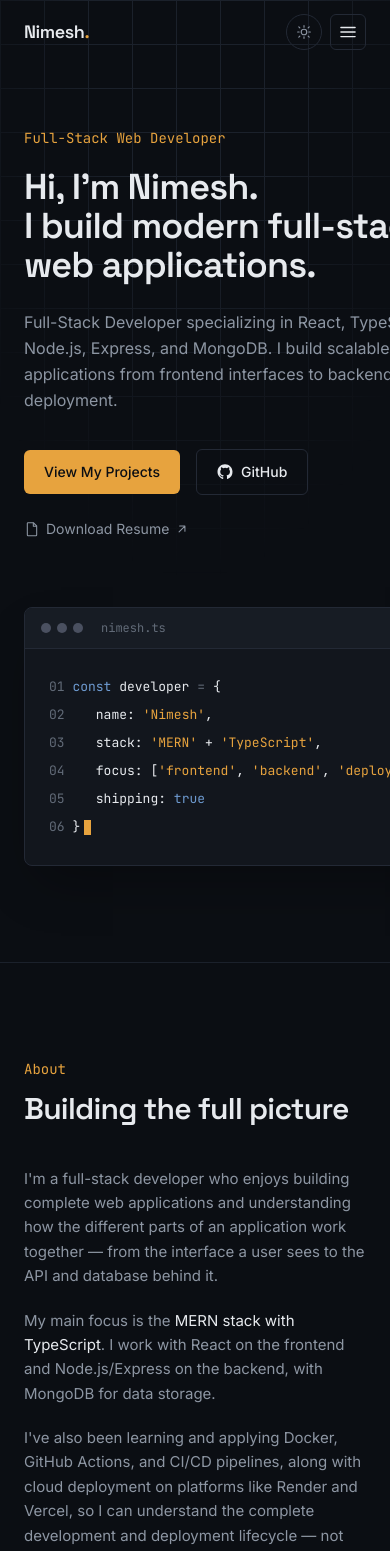
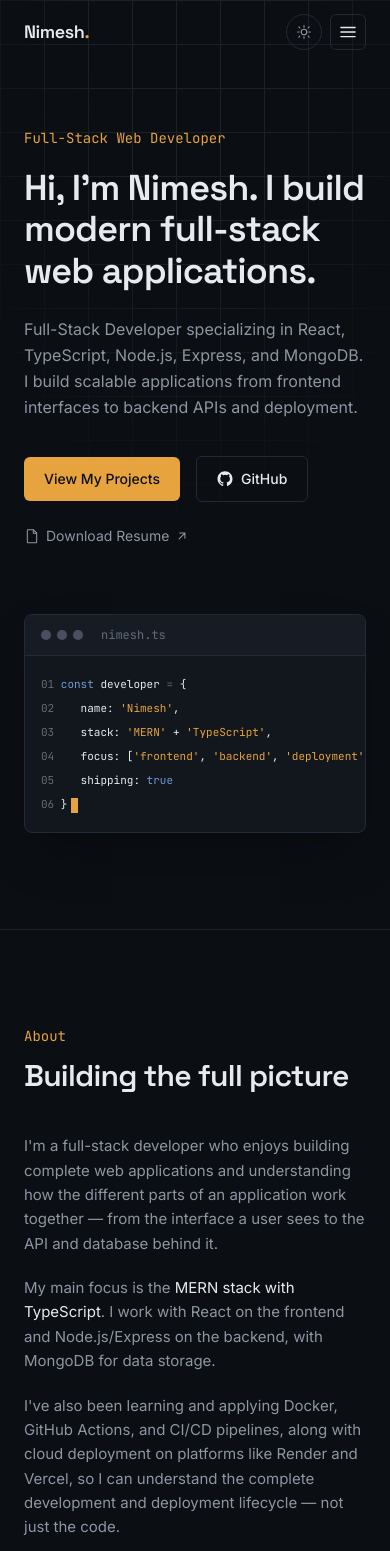
Before and after one commit to Nimeshkewat/nimesh-portfolio, a React (Vite) app: page / in a window 390 px wide. Shown: the top 1551 px of the page. Built offline with nearby package versions, Linux system fonts and the light colour scheme.

Commit message:
update muliplte components

```diff
--- a/package.json
+++ b/package.json
@@ -10,6 +10,7 @@
     "preview": "vite preview"
   },
   "dependencies": {
+    "framer-motion": "^13.2.0",
     "react": "^19.2.8",
     "react-dom": "^19.2.8",
     "react-icons": "^5.7.0"
--- a/src/components/About.tsx
+++ b/src/components/About.tsx
@@ -1,15 +1,13 @@
-import { useReveal } from '@/lib/useReveal'
+import { Reveal } from "./Reveal";
 
 export function About() {
-  const { ref, visible } = useReveal<HTMLDivElement>()
-
   return (
-    <section id="about" className="py-24 md:py-32 border-t border-border-soft light:border-border-light">
+    <section
+      id="about"
+      className="py-24 md:py-32 border-t border-border-soft light:border-border-light"
+    >
       <div className="mx-auto max-w-6xl px-6">
-        <div
-          ref={ref}
-          className={`grid md:grid-cols-[0.8fr_1.2fr] gap-10 md:gap-20 ${visible ? 'reveal' : 'opacity-0'}`}
-        >
+        <Reveal className="grid md:grid-cols-[0.8fr_1.2fr] gap-10 md:gap-20">
           <div>
             <p className="font-mono text-sm text-accent mb-3">About</p>
             <h2 className="font-display font-semibold text-3xl md:text-4xl tracking-tight text-text light:text-text-light">
@@ -19,23 +17,28 @@ export function About() {
 
           <div className="space-y-5 text-[15px] sm:text-base leading-relaxed text-muted light:text-muted-light max-w-2xl">
             <p>
-              I&apos;m a full-stack developer who enjoys building complete web applications and
-              understanding how the different parts of an application work together — from the
-              interface a user sees to the API and database behind it.
+              I&apos;m a full-stack developer who enjoys building complete web
+              applications and understanding how the different parts of an
+              application work together — from the interface a user sees to the
+              API and database behind it.
             </p>
             <p>
-              My main focus is the <span className="text-text light:text-text-light">MERN stack with TypeScript</span>.
-              I work with React on the frontend and Node.js/Express on the backend, with MongoDB
-              for data storage.
+              My main focus is the{" "}
+              <span className="text-text light:text-text-light">
+                MERN stack with TypeScript
+              </span>
+              . I work with React on the frontend and Node.js/Express on the
+              backend, with MongoDB for data storage.
             </p>
             <p>
-              I&apos;ve also been learning and applying Docker, GitHub Actions, and CI/CD pipelines,
-              along with cloud deployment on platforms like Render and Vercel, so I can understand
-              the complete development and deployment lifecycle — not just the code.
+              I&apos;ve also been learning and applying Docker, GitHub Actions,
+              and CI/CD pipelines, along with cloud deployment on platforms like
+              Render and Vercel, so I can understand the complete development
+              and deployment lifecycle — not just the code.
             </p>
           </div>
-        </div>
+        </Reveal>
       </div>
     </section>
-  )
+  );
 }
--- a/src/components/DevOps.tsx
+++ b/src/components/DevOps.tsx
@@ -1,4 +1,4 @@
-import { useReveal } from "@/lib/useReveal";
+import { Reveal } from "./Reveal";
 
 const flow = [
   "Code",
@@ -10,8 +10,6 @@ const flow = [
 ];
 
 export function DevOps() {
-  const { ref, visible } = useReveal<HTMLDivElement>();
-
   return (
     <section className="py-24 md:py-32 border-t border-border-soft light:border-border-light">
       <div className="mx-auto max-w-6xl px-6">
@@ -27,12 +25,13 @@ export function DevOps() {
           </p>
         </div>
 
-        <div
-          ref={ref}
-          className={`flex flex-wrap items-center gap-3 md:gap-2 ${visible ? "reveal" : "opacity-0"}`}
-        >
+        <div className="flex flex-wrap items-center gap-3 md:gap-2">
           {flow.map((step, i) => (
-            <div key={step} className="flex items-center gap-3 md:gap-2">
+            <Reveal
+              key={step}
+              delay={i * 0.08}
+              className="flex items-center gap-3 md:gap-2"
+            >
               <div className="rounded-md border border-border light:border-border-light bg-surface light:bg-surface-light px-4 py-3">
                 <span className="font-mono text-sm text-text light:text-text-light">
                   {step}
@@ -43,7 +42,7 @@ export function DevOps() {
                   &rarr;
                 </span>
               )}
-            </div>
+            </Reveal>
           ))}
         </div>
       </div>
--- a/src/components/Hero.tsx
+++ b/src/components/Hero.tsx
@@ -1,5 +1,16 @@
+import { motion, type Variants } from "framer-motion";
 import { site } from "@/data/site";
 import { ArrowUpRightIcon, GitHubIcon, FileIcon } from "./Icons";
+
+const container: Variants = {
+  hidden: {},
+  visible: { transition: { staggerChildren: 0.1, delayChildren: 0.05 } },
+};
+
+const item: Variants = {
+  hidden: { opacity: 0, y: 16 },
+  visible: { opacity: 1, y: 0, transition: { duration: 0.5, ease: "easeOut" } },
+};
 
 export function Hero() {
   return (
@@ -13,53 +24,81 @@ export function Hero() {
       />
 
       <div className="relative mx-auto max-w-6xl px-6 grid md:grid-cols-[1.1fr_0.9fr] gap-16 items-center">
-        <div>
-          <p className="font-mono text-sm text-accent mb-5 reveal">
+        <motion.div
+          variants={container}
+          initial="hidden"
+          animate="visible"
+          className="min-w-0"
+        >
+          <motion.p
+            variants={item}
+            className="font-mono text-sm text-accent mb-5"
+          >
             Full-Stack Web Developer
-          </p>
+          </motion.p>
 
-          <h1 className="font-display font-semibold text-4xl sm:text-5xl lg:text-[3.4rem] leading-[1.08] tracking-tight text-balance text-text light:text-text-light reveal delay-1">
+          <motion.h1
+            variants={item}
+            className="font-display font-semibold text-4xl sm:text-5xl lg:text-[3.4rem] leading-[1.15] sm:leading-[1.08] tracking-tight text-balance text-text light:text-text-light"
+          >
             Hi, I&apos;m Nimesh.
-            <br />I build modern full-stack web applications.
-          </h1>
+            <br className="hidden sm:block" /> I build modern full-stack web
+            applications.
+          </motion.h1>
 
-          <p className="mt-6 max-w-xl text-base sm:text-lg text-muted light:text-muted-light leading-relaxed reveal delay-2">
+          <motion.p
+            variants={item}
+            className="mt-6 max-w-xl text-base sm:text-lg text-muted light:text-muted-light leading-relaxed"
+          >
             {site.role} specializing in React, TypeScript, Node.js, Express, and
             MongoDB. I build scalable applications from frontend interfaces to
             backend APIs and deployment.
-          </p>
+          </motion.p>
 
-          <div className="mt-9 flex flex-wrap items-center gap-4 reveal delay-3">
-            <a
+          <motion.div
+            variants={item}
+            className="mt-9 flex flex-wrap items-center gap-4"
+          >
+            <motion.a
               href="#projects"
-              className="inline-flex items-center gap-2 text-sm font-medium px-5 py-3 rounded-md bg-accent text-bg hover:brightness-110 hover:-translate-y-0.5 transition"
+              whileHover={{ y: -2 }}
+              whileTap={{ scale: 0.97 }}
+              className="inline-flex items-center gap-2 text-sm font-medium px-5 py-3 rounded-md bg-accent-button text-on-accent hover:brightness-110 transition-[filter]"
             >
               View My Projects
-            </a>
-            <a
+            </motion.a>
+            <motion.a
               href={site.github}
               target="_blank"
               rel="noreferrer"
-              className="inline-flex items-center gap-2 text-sm font-medium px-5 py-3 rounded-md border border-border light:border-border-light text-text light:text-text-light hover:border-accent/60 hover:text-accent hover:-translate-y-0.5 transition"
+              whileHover={{ y: -2 }}
+              whileTap={{ scale: 0.97 }}
+              className="inline-flex items-center gap-2 text-sm font-medium px-5 py-3 rounded-md border border-border light:border-border-light text-text light:text-text-light hover:border-accent/60 hover:text-accent transition-colors"
             >
               <GitHubIcon className="h-4 w-4" />
               GitHub
-            </a>
-          </div>
+            </motion.a>
+          </motion.div>
 
-          <a
+          <motion.a
+            variants={item}
             href={site.resume}
             target="_blank"
             rel="noreferrer"
-            className="mt-6 inline-flex items-center gap-1.5 text-sm text-muted light:text-muted-light hover:text-accent transition group reveal delay-4"
+            className="mt-6 inline-flex items-center gap-1.5 text-sm text-muted light:text-muted-light hover:text-accent transition group"
           >
             <FileIcon className="h-4 w-4" />
             Download Resume
             <ArrowUpRightIcon className="h-3.5 w-3.5 transition-transform group-hover:translate-x-0.5 group-hover:-translate-y-0.5" />
-          </a>
-        </div>
+          </motion.a>
+        </motion.div>
 
-        <div className="relative reveal delay-2">
+        <motion.div
+          className="relative min-w-0"
+          initial={{ opacity: 0, x: 24 }}
+          animate={{ opacity: 1, x: 0 }}
+          transition={{ duration: 0.6, ease: "easeOut", delay: 0.15 }}
+        >
           <div className="rounded-lg border border-border light:border-border-light bg-surface light:bg-surface-light shadow-2xl shadow-black/30 overflow-hidden">
             <div className="flex items-center gap-1.5 px-4 py-3 border-b border-border light:border-border-light bg-surface-raised light:bg-bg-light">
               <span className="h-2.5 w-2.5 rounded-full bg-[#4a5060]" />
@@ -69,7 +108,7 @@ export function Hero() {
                 nimesh.ts
               </span>
             </div>
-            <pre className="p-6 font-mono text-[13px] leading-7 overflow-x-auto">
+            <pre className="p-4 sm:p-6 font-mono text-[11px] sm:text-[13px] leading-6 sm:leading-7 overflow-x-auto whitespace-pre">
               <code>
                 <span className="text-muted-dim">01</span>
                 <span className="text-blue"> const</span> developer{" "}
@@ -97,7 +136,7 @@ export function Hero() {
             className="absolute -z-10 -bottom-8 -right-8 h-40 w-40 rounded-full bg-accent/10 blur-3xl float-slow"
             aria-hidden="true"
           />
-        </div>
+        </motion.div>
       </div>
     </section>
   );
--- a/src/components/Navbar.tsx
+++ b/src/components/Navbar.tsx
@@ -70,7 +70,7 @@ export function Navbar() {
             </button>
             <a
               href="#projects"
-              className="text-sm font-medium px-4 py-2 rounded-md bg-accent text-bg hover:brightness-110 hover:-translate-y-0.5 transition"
+              className="text-sm font-medium px-4 py-2 rounded-md bg-accent-button text-on-accent hover:brightness-110 hover:-translate-y-0.5 transition"
             >
               View Projects
             </a>
@@ -134,7 +134,7 @@ export function Navbar() {
               <a
                 href="#projects"
                 onClick={() => setOpen(false)}
-                className="inline-block text-sm font-medium px-5 py-2.5 rounded-md bg-accent text-bg"
+                className="inline-block text-sm font-medium px-5 py-2.5 rounded-md bg-accent-button text-on-accent"
               >
                 View Projects
               </a>
--- a/src/components/ProjectCard.tsx
+++ b/src/components/ProjectCard.tsx
@@ -1,5 +1,6 @@
+import { motion } from "framer-motion";
 import type { Project } from "@/data/projects";
-import { useReveal } from "@/lib/useReveal";
+import { Reveal } from "./Reveal";
 import { ArrowUpRightIcon, GitHubIcon } from "./Icons";
 
 export function ProjectCard({
@@ -9,13 +10,8 @@ export function ProjectCard({
   project: Project;
   reverse?: boolean;
 }) {
-  const { ref, visible } = useReveal<HTMLDivElement>();
-
   return (
-    <div
-      ref={ref}
-      className={`grid md:grid-cols-2 gap-8 md:gap-12 items-center ${visible ? "reveal" : "opacity-0"}`}
-    >
+    <Reveal className="grid md:grid-cols-2 gap-8 md:gap-12 items-center">
       <div className={`${reverse ? "md:order-2" : ""}`}>
         <div className="group relative rounded-lg border border-border light:border-border-light overflow-hidden bg-surface light:bg-surface-light">
           <img
@@ -59,26 +55,30 @@ export function ProjectCard({
         </div>
 
         <div className="mt-7 flex flex-wrap items-center gap-4">
-          <a
+          <motion.a
             href={project.liveUrl}
             target="_blank"
             rel="noreferrer"
-            className="inline-flex items-center gap-1.5 text-sm font-medium px-4 py-2.5 rounded-md bg-accent text-bg hover:brightness-110 transition"
+            whileHover={{ y: -2 }}
+            whileTap={{ scale: 0.97 }}
+            className="inline-flex items-center gap-1.5 text-sm font-medium px-4 py-2.5 rounded-md bg-accent-button text-bg hover:brightness-110 transition-[filter]"
           >
             Live Demo
             <ArrowUpRightIcon className="h-3.5 w-3.5" />
-          </a>
-          <a
+          </motion.a>
+          <motion.a
             href={project.githubUrl}
             target="_blank"
             rel="noreferrer"
-            className="inline-flex items-center gap-1.5 text-sm font-medium px-4 py-2.5 rounded-md border border-border light:border-border-light text-text light:text-text-light hover:border-accent/60 hover:text-accent transition"
+            whileHover={{ y: -2 }}
+            whileTap={{ scale: 0.97 }}
+            className="inline-flex items-center gap-1.5 text-sm font-medium px-4 py-2.5 rounded-md border border-border light:border-border-light text-text light:text-text-light hover:border-accent/60 hover:text-accent transition-colors"
           >
             <GitHubIcon className="h-4 w-4" />
             GitHub
-          </a>
+          </motion.a>
         </div>
       </div>
-    </div>
+    </Reveal>
   );
 }
--- a/src/components/Skills.tsx
+++ b/src/components/Skills.tsx
@@ -1,9 +1,7 @@
 import { skillGroups } from "@/data/skills";
-import { useReveal } from "@/lib/useReveal";
+import { Reveal } from "./Reveal";
 
 export function Skills() {
-  const { ref, visible } = useReveal<HTMLDivElement>();
-
   return (
     <section
       id="skills"
@@ -21,15 +19,10 @@ export function Skills() {
           </p>
         </div>
 
-        <div
-          ref={ref}
-          className={`grid md:grid-cols-3 gap-6 ${visible ? "reveal" : "opacity-0"}`}
-        >
-          {skillGroups.map((group) => (
-            <div
-              key={group.label}
-              className="rounded-lg border border-border light:border-border-light bg-surface light:bg-surface-light p-6 transition-all duration-300 hover:border-accent/40 hover:-translate-y-1"
-            >
+        <div className="grid md:grid-cols-3 gap-6">
+          {skillGroups.map((group, index) => (
+            <Reveal key={group.label} delay={index * 0.1}>
+              <div className="h-full rounded-lg border border-border light:border-border-light bg-surface light:bg-surface-light p-6 transition-all duration-300 hover:border-accent/40 hover:-translate-y-1">
                 <h3 className="font-mono text-xs text-muted-dim mb-5">
                   {group.label}
                 </h3>
@@ -49,6 +42,7 @@ export function Skills() {
                   ))}
                 </ul>
               </div>
+            </Reveal>
           ))}
         </div>
       </div>
--- a/src/lib/useReveal.ts
+++ /dev/null
@@ -1,26 +0,0 @@
-import { useEffect, useRef, useState } from 'react'
-
-export function useReveal<T extends HTMLElement>(threshold = 0.15) {
-  const ref = useRef<T | null>(null)
-  const [visible, setVisible] = useState(false)
-
-  useEffect(() => {
-    const node = ref.current
-    if (!node) return
-
-    const observer = new IntersectionObserver(
-      ([entry]) => {
-        if (entry.isIntersecting) {
-          setVisible(true)
-          observer.disconnect()
-        }
-      },
-      { threshold },
-    )
-
-    observer.observe(node)
-    return () => observer.disconnect()
-  }, [threshold])
-
-  return { ref, visible }
-}
```
Also changed, not shown: src/components/GitHubCta.tsx (+7 -6 lines), src/main.tsx (+7 -7 lines), 1 other file (tests, documents, lock files or other folders). Lines whose indentation alone changed are shown as unchanged.
